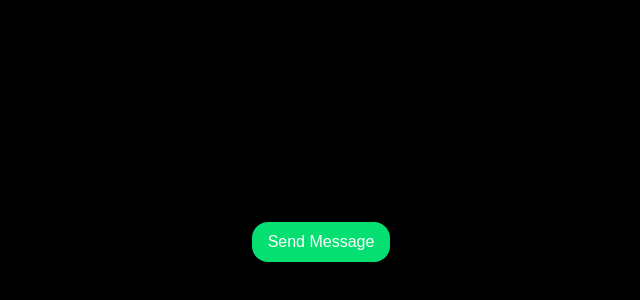
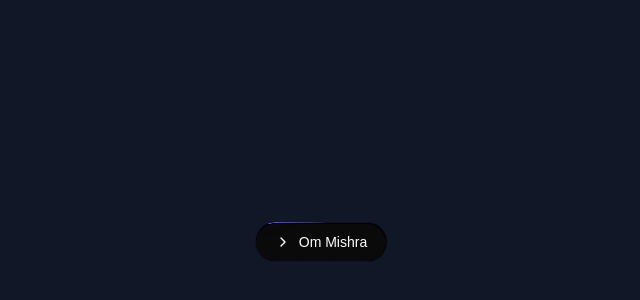
Before and after one commit to om74202/motion-components, a Next.js app: page / in a window 1280 px wide. Shown: the part 158-458 px from the top of the page, without its empty margins (319-959 px from the left). Built offline with nearby package versions, Linux system fonts and the light colour scheme.

Commit message:
hover border gradient button

```diff
--- a/app/page.tsx
+++ b/app/page.tsx
@@ -1,10 +1,10 @@
 "use client"
-import { StateFullButton } from "@/components/StateFullButton";
+import { HoverBorderGradient } from "@/components/Buttons/HoverBorderGradient";
 
 export default function Home() {
   return (
-    <div className="bg-black flex items-center justify-center h-screen">
-     <StateFullButton />
+    <div className="bg-gray-900 flex items-center justify-center h-screen">
+     <HoverBorderGradient />
     </div>
   );
 }
--- /dev/null
+++ b/components/Buttons/HoverBorderGradient.tsx
@@ -0,0 +1,320 @@
+'use client'
+
+import { useCallback, useEffect, useRef } from "react";
+import { motion } from "motion/react";
+import { ChevronRight } from "lucide-react";
+
+type RGB = [number, number, number];
+type LineSegment = {
+  kind: "line";
+  len: number;
+  lx: number;
+  ly: number;
+  dx: number;
+  dy: number;
+};
+type ArcSegment = {
+  kind: "arc";
+  len: number;
+  ax: number;
+  ay: number;
+  sa: number;
+};
+type BorderSegment = LineSegment | ArcSegment;
+
+function getCircularDistance(a: number, b: number) {
+  const distance = Math.abs(a - b);
+  return distance > 0.5 ? 1 - distance : distance;
+}
+
+function buildSampler(width: number, height: number, radius: number) {
+  const safeRadius = Math.min(radius, width / 2, height / 2);
+  const arc = (Math.PI / 2) * safeRadius;
+  const segments: BorderSegment[] = [
+    { kind: "line", len: width - 2 * safeRadius, lx: safeRadius, ly: 0, dx: 1, dy: 0 },
+    { kind: "arc", len: arc, ax: width - safeRadius, ay: safeRadius, sa: -Math.PI / 2 },
+    { kind: "line", len: height - 2 * safeRadius, lx: width, ly: safeRadius, dx: 0, dy: 1 },
+    { kind: "arc", len: arc, ax: width - safeRadius, ay: height - safeRadius, sa: 0 },
+    { kind: "line", len: width - 2 * safeRadius, lx: width - safeRadius, ly: height, dx: -1, dy: 0 },
+    { kind: "arc", len: arc, ax: safeRadius, ay: height - safeRadius, sa: Math.PI / 2 },
+    { kind: "line", len: height - 2 * safeRadius, lx: 0, ly: height - safeRadius, dx: 0, dy: -1 },
+    { kind: "arc", len: arc, ax: safeRadius, ay: safeRadius, sa: Math.PI },
+  ];
+  const perimeter = segments.reduce((sum, segment) => sum + segment.len, 0);
+  const horizontal = width - 2 * safeRadius;
+  const vertical = height - 2 * safeRadius;
+  const anchorOffsets = [
+    horizontal / 2,
+    horizontal + arc + vertical / 2,
+    horizontal + arc + vertical + arc + horizontal / 2,
+    horizontal + arc + vertical + arc + horizontal + arc + vertical / 2,
+  ];
+  const anchors = anchorOffsets.map((offset) => offset / perimeter);
+
+  const sample = (progress: number) => {
+    let distance = ((((progress % 1) + 1) % 1) * perimeter) || 0;
+
+    for (const segment of segments) {
+      if (distance <= segment.len) {
+        if (segment.kind === "line") {
+          return {
+            x: segment.lx + segment.dx * distance,
+            y: segment.ly + segment.dy * distance,
+          };
+        }
+
+        const angle = segment.sa + (distance / segment.len) * (Math.PI / 2);
+        return {
+          x: segment.ax + safeRadius * Math.cos(angle),
+          y: segment.ay + safeRadius * Math.sin(angle),
+        };
+      }
+
+      distance -= segment.len;
+    }
+
+    return { x: safeRadius, y: 0 };
+  };
+
+  return { sample, anchors };
+}
+
+function useAnimatedBorder({
+  buttonRef,
+  canvasRef,
+  color,
+  speed,
+  radius,
+}: {
+  buttonRef: React.RefObject<HTMLButtonElement | null>;
+  canvasRef: React.RefObject<HTMLCanvasElement | null>;
+  color: RGB;
+  speed: number;
+  radius: number;
+}) {
+  const state = useRef({
+    progress: 0,
+    hovered: false,
+    spreadOrigin: 0,
+    spreadAmount: 0,
+    sampler: null as ReturnType<typeof buildSampler>["sample"] | null,
+    anchors: [] as number[],
+    animationFrame: 0,
+  });
+
+  const drawSegment = useCallback(
+    (
+      context: CanvasRenderingContext2D,
+      sampler: NonNullable<(typeof state.current)["sampler"]>,
+      start: number,
+      end: number,
+      strokeStyle: string,
+      lineWidth: number,
+      shadowBlur = 0
+    ) => {
+      const from = sampler(start);
+      const to = sampler(end);
+      context.beginPath();
+      context.moveTo(from.x, from.y);
+      context.lineTo(to.x, to.y);
+      context.strokeStyle = strokeStyle;
+      context.lineWidth = lineWidth;
+      context.lineCap = "round";
+      context.shadowBlur = shadowBlur;
+      context.shadowColor = strokeStyle;
+      context.stroke();
+    },
+    []
+  );
+
+  const draw = useCallback(() => {
+    const canvas = canvasRef.current;
+    const sampler = state.current.sampler;
+    if (!canvas || !sampler) return;
+
+    const context = canvas.getContext("2d");
+    if (!context) return;
+
+    const { width, height } = canvas;
+    const { progress, hovered, spreadOrigin } = state.current;
+    const [red, green, blue] = color;
+
+    context.clearRect(0, 0, width, height);
+
+    const targetSpread = hovered ? 0.5 : 0;
+    state.current.spreadAmount += (targetSpread - state.current.spreadAmount) * 0.1;
+    if (hovered && targetSpread - state.current.spreadAmount < 0.002) {
+      state.current.spreadAmount = 0.5;
+    }
+    if (!hovered && state.current.spreadAmount < 0.002) {
+      state.current.spreadAmount = 0;
+    }
+    const spread = state.current.spreadAmount;
+
+    const segments = 320;
+    const segmentStep = 1 / segments;
+
+    for (let index = 0; index < segments; index++) {
+      const start = index / segments;
+      drawSegment(
+        context,
+        sampler,
+        start,
+        start + segmentStep,
+        `rgba(${red}, ${green}, ${blue}, 0.14)`,
+        1.4
+      );
+    }
+
+    if (spread > 0.002) {
+      for (let index = 0; index < segments; index++) {
+          const current = index / segments;
+        const distance = getCircularDistance(current, spreadOrigin);
+
+        if (distance <= spread) {
+          const edge = Math.min(1, (spread - distance) / 0.08);
+          const alpha = 0.2 + edge * 0.75;
+          const widthScale = 1 + edge * 1.8;
+          const glow = 3 + edge * 1;
+
+          drawSegment(
+            context,
+            sampler,
+            current,
+            current + segmentStep,
+            `rgba(${red}, ${green}, ${blue}, ${alpha.toFixed(3)})`,
+            widthScale,
+            glow
+          );
+        }
+      }
+    }
+
+    if (!hovered) {
+      const trailSteps = 96;
+      const trailLength = 0.18;
+
+      for (let index = 0; index < trailSteps; index++) {
+        const factor = index / trailSteps;
+        const current = ((progress - factor * trailLength) % 1 + 1) % 1;
+        const alpha = 0.14 + factor * 0.7;
+        const lineWidth = 0.7 + factor * 1;
+        const glow = 4 + factor * 10;
+
+        drawSegment(
+          context,
+          sampler,
+          current,
+          current + 0.004,
+          `rgba(${red}, ${green}, ${blue}, ${alpha.toFixed(3)})`,
+          lineWidth,
+          glow
+        );
+      }
+    }
+
+    context.shadowBlur = 0;
+  }, [canvasRef, color, drawSegment]);
+
+  useEffect(() => {
+    const button = buttonRef.current;
+    const canvas = canvasRef.current;
+    if (!button || !canvas) return;
+    const currentState = state.current;
+
+    const syncSize = () => {
+      const { width, height } = button.getBoundingClientRect();
+      canvas.width = width;
+      canvas.height = height;
+      const geometry = buildSampler(width, height, radius);
+      currentState.sampler = geometry.sample;
+      currentState.anchors = geometry.anchors;
+      draw();
+    };
+
+    const animate = () => {
+      if (!currentState.hovered) {
+        currentState.progress = (currentState.progress + speed) % 1;
+      }
+      draw();
+      currentState.animationFrame = window.requestAnimationFrame(animate);
+    };
+
+    const resizeObserver = new ResizeObserver(syncSize);
+    resizeObserver.observe(button);
+    syncSize();
+
+    const handlePointerEnter = () => {
+      currentState.hovered = true;
+      const nearestAnchor =
+        currentState.anchors.reduce((closest, anchor) => {
+          return getCircularDistance(anchor, currentState.progress) <
+            getCircularDistance(closest, currentState.progress)
+            ? anchor
+            : closest;
+        }, currentState.anchors[0] ?? currentState.progress) ?? currentState.progress;
+      currentState.spreadOrigin = nearestAnchor;
+    };
+
+    const handlePointerLeave = () => {
+      currentState.hovered = false;
+    };
+
+    button.addEventListener("pointerenter", handlePointerEnter);
+    button.addEventListener("pointerleave", handlePointerLeave);
+    currentState.animationFrame = window.requestAnimationFrame(animate);
+
+    return () => {
+      window.cancelAnimationFrame(currentState.animationFrame);
+      resizeObserver.disconnect();
+      button.removeEventListener("pointerenter", handlePointerEnter);
+      button.removeEventListener("pointerleave", handlePointerLeave);
+    };
+  }, [buttonRef, canvasRef, draw, radius, speed]);
+}
+
+export const HoverBorderGradient = () => {
+  const buttonRef = useRef<HTMLButtonElement>(null);
+  const canvasRef = useRef<HTMLCanvasElement>(null);
+  const accent: RGB = [108, 92, 231];
+
+  useAnimatedBorder({
+    buttonRef,
+    canvasRef,
+    color: accent,
+    speed: 0.0024,
+    radius: 999,
+  });
+
+  return (
+    <motion.div
+      initial={{ opacity: 0, y: 14 }}
+      animate={{ opacity: 1, y: 0 }}
+      transition={{ duration: 0.45, ease: "easeOut" }}
+      className="relative inline-flex"
+    >
+      <motion.button
+        ref={buttonRef}
+        whileHover={{ scale: 1.02 }}
+        whileTap={{ scale: 0.985 }}
+        className="group relative inline-flex items-center justify-center gap-2 overflow-hidden rounded-full bg-black px-5 py-2.5 text-sm font-medium text-white hover:cursor-pointer"
+      >
+        <canvas
+          ref={canvasRef}
+          className="pointer-events-none absolute inset-0 z-10 rounded-full"
+        />
+        <span className="absolute inset-[1.5px] rounded-full bg-neutral-950" />
+        <span
+          className="absolute inset-[8px] rounded-full opacity-0 blur-[6px] transition-opacity duration-300 group-hover:opacity-100"
+          style={{
+            background: `radial-gradient(circle at center, rgba(${accent.join(",")}, 0.08), transparent 74%)`,
+          }}
+        />
+        <span className="relative z-20 inline-flex items-center gap-2">
+          <ChevronRight className="h-4 w-4" />
+          Om Mishra
+        </span>
+      </motion.button>
+    </motion.div>
+  );
+};
```
Also changed, not shown: components/Buttons/StateFullButton.tsx (renamed from components/StateFullButton.tsx).
